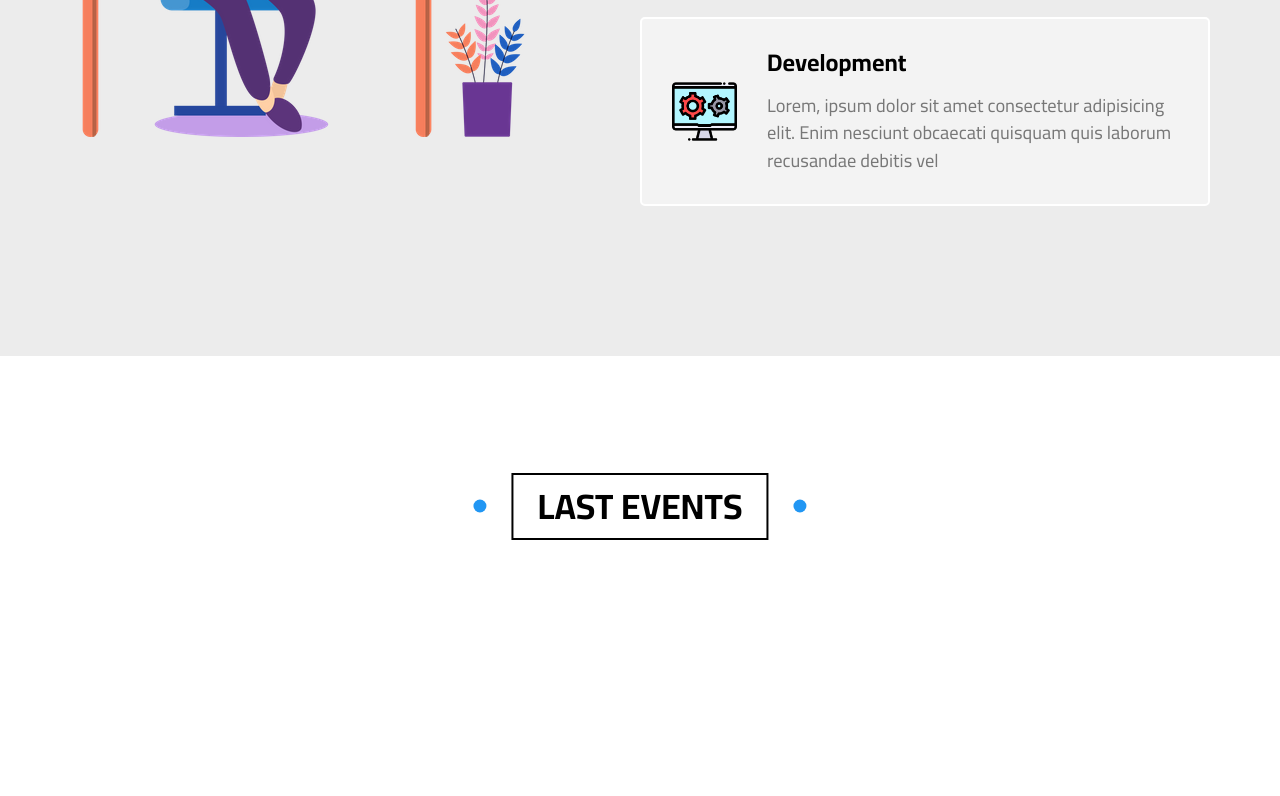
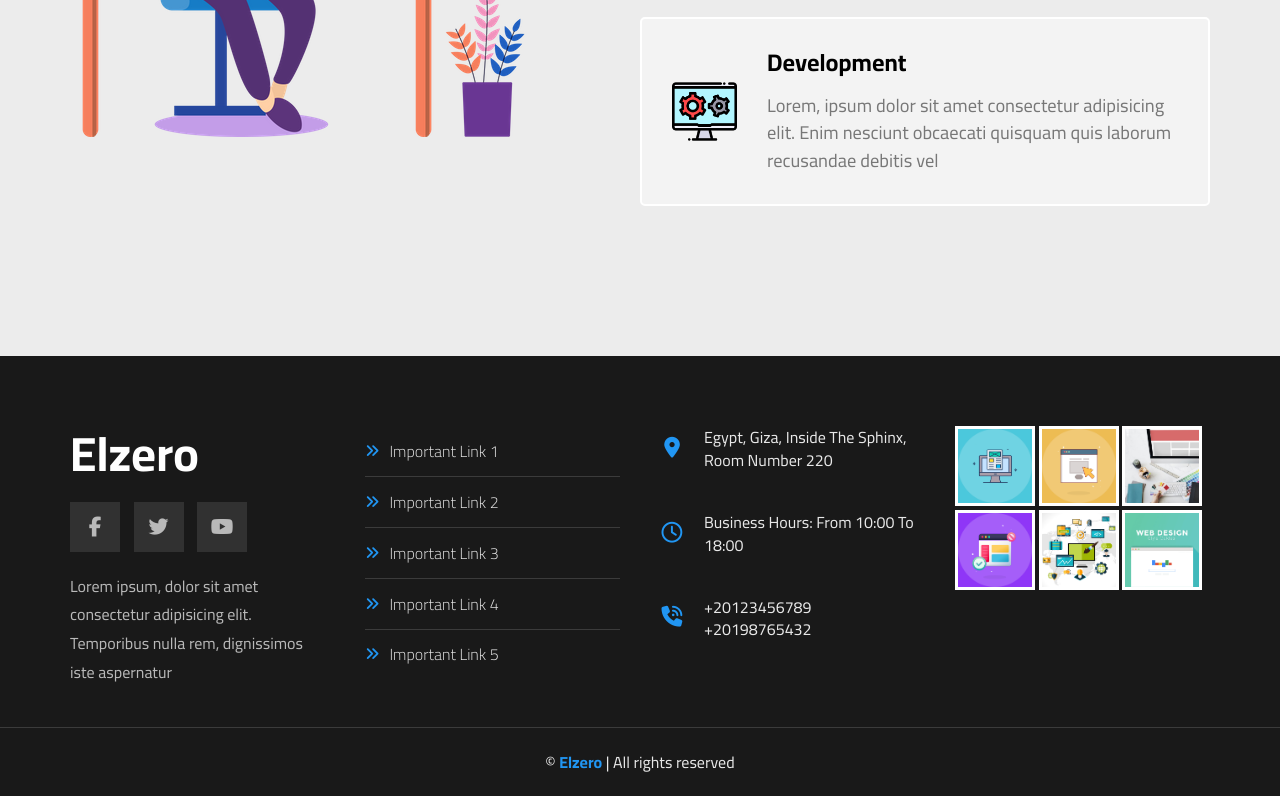
Before and after one commit to djalilmsk/Web-Template-Three-HTML-CSS, a plain HTML site: page index.html in a window 1280 px wide. Shown: the part 8903-9699 px from the top of the page. Before the commit the page ends 9569 px from the top, so only its background shows below. Drawn offline with Linux system fonts and the light colour scheme.

Commit message:
up date file

```diff
--- a/css/styles.css
+++ b/css/styles.css
@@ -1310,3 +1310,121 @@ header .container ul.sub li a i {
     }
 }
 /* End how it Works */
+
+/* Start footer */
+footer {
+    background-color: #191919;
+    padding: 70px 0 0;
+    color: #fff;
+}
+
+footer .container {
+    display: grid;
+    grid-template-columns: repeat(auto-fill, minmax(250px, 1fr));
+    gap: 40px;
+}
+
+footer .container .column:first-child h1 {
+    font-size: 3rem;
+    margin: 0;
+}
+footer .container .column:first-child a {
+    color: #b9b9b9;
+    display: inline-flex;
+    align-items: center;
+    justify-content: center;
+    font-size: 1.25rem;
+    text-decoration: none;
+    width: 50px;
+    height: 50px;
+    margin: 20px 10px 20px 0;
+    background-color: #313131;
+    transition: .3s;
+}
+footer .container .column:first-child a:first-child:hover {
+    background-color: #1877f2;
+}
+footer .container .column:first-child a:hover {
+    background-color: #1DA1F2;
+}
+
+footer .container .column:first-child a:last-child:hover {
+    background-color: #FF0000;
+}
+
+footer .container .column:first-child p {
+    font-size: 1rem;
+    color: #b9b9b9;
+    line-height: 1.8;
+}
+
+footer .container img {
+    width: 80px;
+    border: solid 3px #fff;
+}
+
+footer .container .column:nth-child(2) .row {
+    display: flex;
+    align-items: center;
+    font-size: .9rem;
+    color: var(--main-color);
+    padding: 5px 0;
+    transition: .3s;
+    cursor: pointer;
+}
+footer .container .column:nth-child(2) .row:not(:last-child) {
+    border-bottom: 1px solid #3b3b3b;
+}
+
+footer .container .column:nth-child(2) .row h1 {
+    font-size: 1rem;
+    margin-left: 10px;
+    font-weight: 100;
+    color: #e8e8e8;
+}
+footer .container .column:nth-child(2) .row:hover {
+    padding-left: 15px;
+}
+
+footer .container .column:nth-child(3) .row {
+    display: flex;
+    align-items: center;
+    justify-content: start;
+    margin-bottom: 40px;
+}
+
+footer .container .column:nth-child(3) .row i {
+    font-size: 1.3rem;
+    color: var(--main-color);
+    margin-right: 10px;
+    display: flex;
+    justify-content: center;
+    width: 1.5rem;
+    height: 1.5rem;
+}
+
+footer .container .column:nth-child(3) .row p {
+    font-size: 1rem;
+    margin-left: 10px;
+    line-height: 1.4;
+    color: #e8e8e8;
+}
+
+footer .tail {
+    display: flex;
+    justify-content: center;
+    align-items: center;
+    padding: 25px;
+    margin-top: 40px;
+    border-top: solid 1px #3b3b3b;
+}
+
+footer .tail p {
+    font-size: 1rem;
+    color: #e8e8e8;
+}
+footer .tail p span {
+    color: var(--main-color);
+    font-weight: bolder;
+}
+/* End footer */
--- a/index.html
+++ b/index.html
@@ -815,15 +815,90 @@
     </div>
     <!-- End how it Works -->
 
-    <!-- Start last events -->
-    <div class="events section" id="Events">
+    <!-- Start Footer -->
+    <footer id="Events">
         <div class="container">
-            <div class="section-title">
-                <h1>Last events</h1>
+            <div class="column">
+                <h1>Elzero</h1>
+                <div class="social">
+                    <a href=""><i class="fa-brands fa-facebook-f"></i></a>
+                    <a href=""><i class="fa-brands fa-twitter"></i></a>
+                    <a href=""><i class="fa-brands fa-youtube"></i></a>
+                </div>
+                <p>
+                    Lorem ipsum, dolor sit amet consectetur
+                    adipisicing elit. Temporibus nulla rem,
+                    dignissimos iste aspernatur
+                </p>
+            </div>
+
+            <div class="column">
+                <div class="row">
+                    <i class="fa-solid fa-angles-right"></i>
+                    <h1>Important Link 1</h1>
+                </div>
+                <div class="row">
+                    <i class="fa-solid fa-angles-right"></i>
+                    <h1>Important Link 2</h1>
+                </div>
+                <div class="row">
+                    <i class="fa-solid fa-angles-right"></i>
+                    <h1>Important Link 3</h1>
+                </div>
+                <div class="row">
+                    <i class="fa-solid fa-angles-right"></i>
+                    <h1>Important Link 4</h1>
+                </div>
+                <div class="row">
+                    <i class="fa-solid fa-angles-right"></i>
+                    <h1>Important Link 5</h1>
+                </div>
+            </div>
+
+            <div class="column">
+                <div class="row">
+                    <span>
+                        <i class="fa-solid fa-location-dot"></i>
+                    </span>
+                    <p>
+                        Egypt, Giza, Inside The Sphinx, Room Number 220
+                    </p>
+                </div>
+                <div class="row">
+                    <span>
+                        <i class="fa-regular fa-clock"></i>
+                    </span>
+                    <p>
+                        Business Hours: From 10:00 To 18:00
+                    </p>
+                </div>
+                <div class="row">
+                    <span>
+                        <i class="fa-solid fa-phone-volume"></i>
+                    </span>
+                    <p>
+                        +20123456789 <br>
+                        +20198765432
+                    </p>
+                </div>
+            </div>
+
+            <div class="column">
+                <img src="imgs/gallery-01.png" alt="">
+                <img src="imgs/gallery-02.png" alt="">
+                <img src="imgs/gallery-03.jpg" alt="">
+                <img src="imgs/gallery-04.png" alt="">
+                <img src="imgs/gallery-05.jpg" alt="">
+                <img src="imgs/gallery-06.png" alt="">
             </div>
         </div>
-    </div>
-    <!-- End last events -->
+        <div class="tail">
+            <p>
+                © <span>Elzero</span> | All rights reserved
+            </p>
+        </div>
+    </footer>
+    <!-- End Footer -->
 
 </body>
 </html>
```
